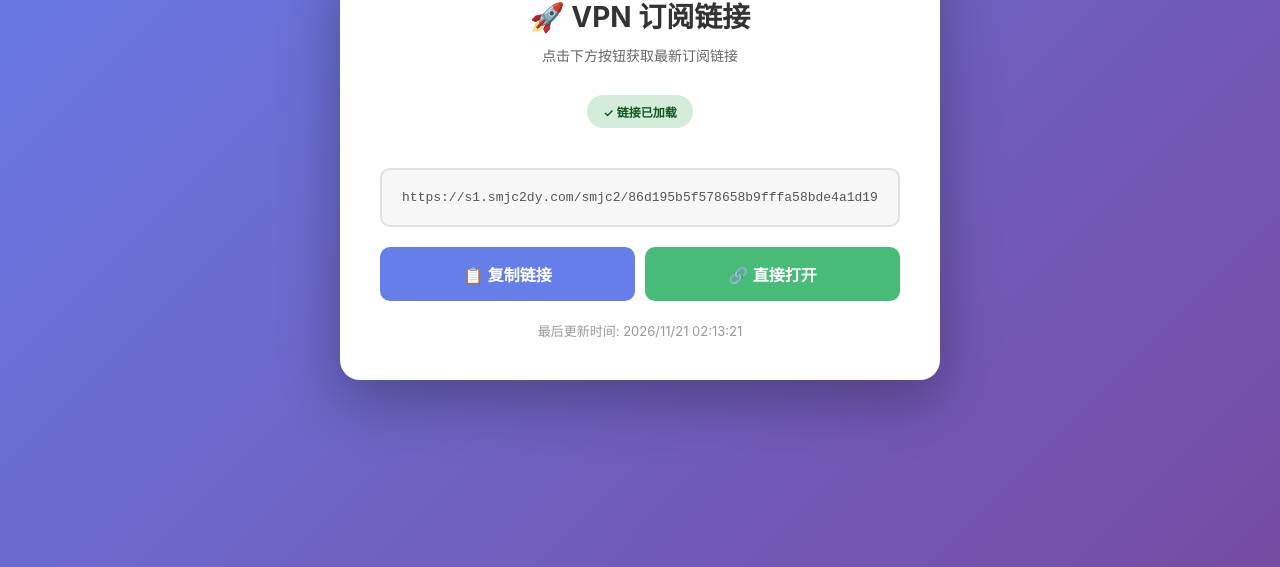
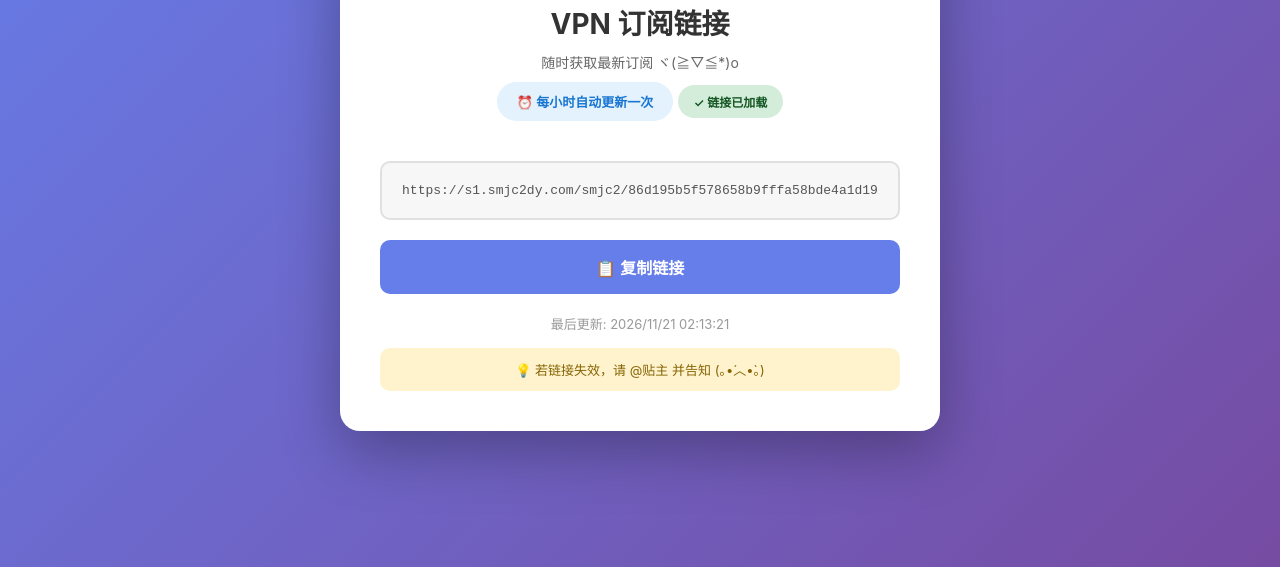
Before and after one commit to yezi494343/share, a website: page docs/index.html in a window 1280 px wide. Shown: the part 233-800 px from the top of the page. Drawn offline with Linux system fonts and the light colour scheme.

Commit message:
Update index.html

```diff
--- a/docs/index.html
+++ b/docs/index.html
@@ -3,7 +3,7 @@
 <head>
     <meta charset="UTF-8">
     <meta name="viewport" content="width=device-width, initial-scale=1.0">
-    <title>获取最新订阅链接</title>
+    <title>VPN 订阅链接 ٩(◕‿◕｡)۶</title>
     <style>
         * {
             margin: 0;
@@ -37,10 +37,26 @@
             font-size: 28px;
         }
 
+        .emoji {
+            font-size: 32px;
+            margin: 10px 0;
+        }
+
         .subtitle {
             color: #666;
-            margin-bottom: 30px;
+            margin-bottom: 10px;
             font-size: 14px;
+        }
+
+        .auto-update {
+            background: #e3f2fd;
+            color: #1976d2;
+            padding: 10px 20px;
+            border-radius: 20px;
+            font-size: 13px;
+            font-weight: 600;
+            display: inline-block;
+            margin-bottom: 20px;
         }
 
         .link-box {
@@ -88,21 +104,19 @@
             box-shadow: 0 5px 15px rgba(102, 126, 234, 0.4);
         }
 
-        .btn-open {
-            background: #48bb78;
-            color: white;
-        }
-
-        .btn-open:hover {
-            background: #38a169;
-            transform: translateY(-2px);
-            box-shadow: 0 5px 15px rgba(72, 187, 120, 0.4);
-        }
-
         .update-time {
             color: #999;
             font-size: 13px;
             margin-top: 20px;
+        }
+
+        .notice {
+            background: #fff3cd;
+            color: #856404;
+            padding: 12px 20px;
+            border-radius: 10px;
+            font-size: 13px;
+            margin-top: 15px;
         }
 
         .status {
@@ -162,8 +176,13 @@
 </head>
 <body>
     <div class="container">
-        <h1>🚀 VPN 订阅链接</h1>
-        <p class="subtitle">点击下方按钮获取最新订阅链接</p>
+        <div class="emoji">( •̀ ω •́ )✧</div>
+        <h1>VPN 订阅链接</h1>
+        <p class="subtitle">随时获取最新订阅 ヾ(≧▽≦*)o</p>
+
+        <div class="auto-update">
+            ⏰ 每小时自动更新一次
+        </div>
 
         <div id="status" class="status success" style="display: none;">
             <span id="statusText">链接已加载</span>
@@ -183,13 +202,14 @@
                 <button class="btn-copy" onclick="copyLink()">
                     📋 复制链接
                 </button>
-                <button class="btn-open" onclick="openLink()">
-                    🔗 直接打开
-                </button>
             </div>
 
             <div class="update-time">
-                最后更新时间: <span id="updateTime">-</span>
+                最后更新: <span id="updateTime">-</span>
+            </div>
+
+            <div class="notice">
+                💡 若链接失效，请 @贴主 并告知 (｡•́︿•̀｡)
             </div>
         </div>
     </div>
@@ -199,7 +219,6 @@
     <script>
         let subscriptionLink = '';
 
-        // 显示提示消息
         function showToast(message) {
             const toast = document.getElementById('toast');
             toast.textContent = message;
@@ -209,7 +228,6 @@
             }, 3000);
         }
 
-        // 加载订阅链接
         async function loadSubscription() {
             const loading = document.getElementById('loading');
             const content = document.getElementById('content');
@@ -243,7 +261,6 @@
             }
         }
 
-        // 复制链接到剪贴板
         function copyLink() {
             if (!subscriptionLink) {
                 showToast('链接尚未加载');
@@ -252,10 +269,9 @@
 
             navigator.clipboard.writeText(subscriptionLink)
                 .then(() => {
-                    showToast('✓ 已复制到剪贴板');
+                    showToast('✓ 已复制到剪贴板 ٩(๑❛ᴗ❛๑)۶');
                 })
                 .catch(() => {
-                    // 降级方案
                     const textarea = document.createElement('textarea');
                     textarea.value = subscriptionLink;
                     textarea.style.position = 'fixed';
@@ -264,20 +280,10 @@
                     textarea.select();
                     document.execCommand('copy');
                     document.body.removeChild(textarea);
-                    showToast('✓ 已复制到剪贴板');
+                    showToast('✓ 已复制到剪贴板 ٩(๑❛ᴗ❛๑)۶');
                 });
         }
 
-        // 直接打开链接
-        function openLink() {
-            if (!subscriptionLink) {
-                showToast('链接尚未加载');
-                return;
-            }
-            window.location.href = subscriptionLink;
-        }
-
-        // 页面加载时自动获取链接
         window.addEventListener('load', loadSubscription);
     </script>
 </body>
```
